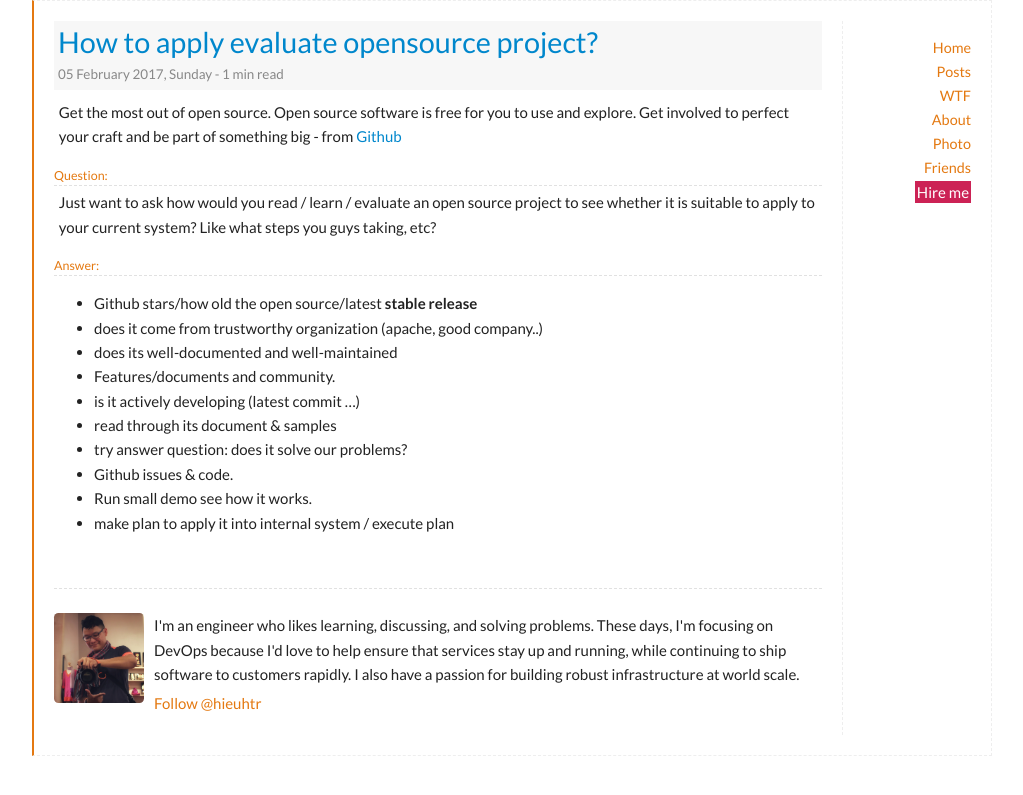
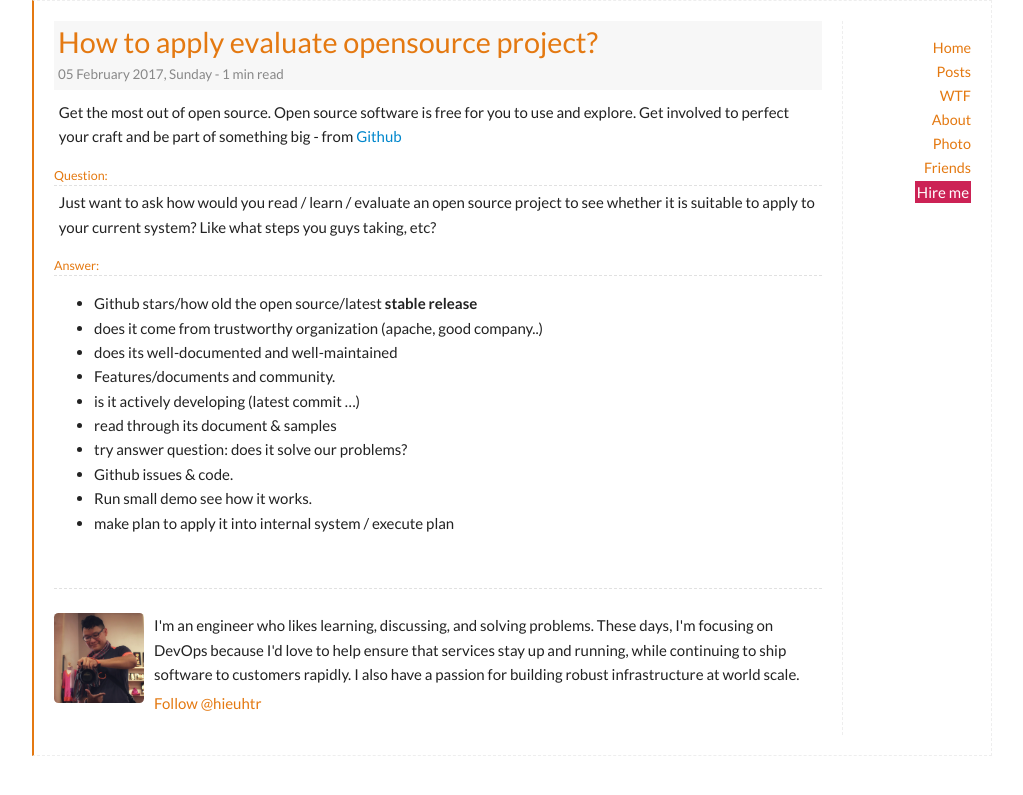
Before and after one commit to duykhang68/duykhang68.github.io, a Jekyll site: the page built from _posts/2017-02-05-apply-evaluate-opensource-project.markdown, in a window 1280 px wide. Shown: the top 795 px of the page, without its empty margins (128-1151 px from the left). Built offline with Jekyll 4.4.1, drawn with Linux system fonts in a browser that asks for light colours; comment, search, counter and statistics services are not loaded.

Commit message:
Fix correct color

```diff
--- a/_sass/_layout.scss
+++ b/_sass/_layout.scss
@@ -203,7 +203,7 @@ input#menu-toggle {
 
 .special_title {
   margin-bottom:0.5rem;
-  color: #0087CC;
+  color: #e47911;
 }
 
 .post_date {
```
Also changed, not shown: 2 other files.
